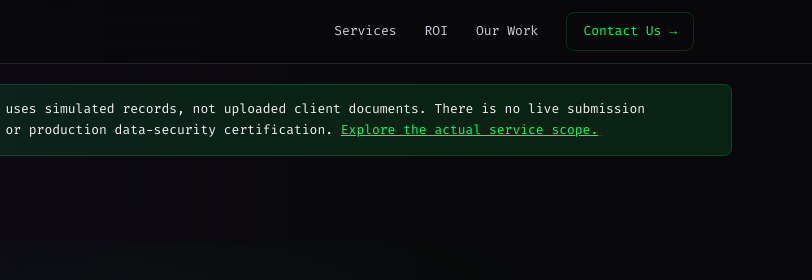
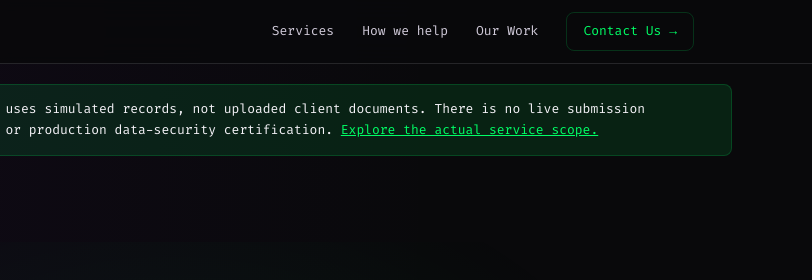
Before and after one commit to Ayoleyi-dev/Marvelous-Ascent, a plain HTML site: page automated-document-processing.html in a window 1280 px wide. Shown: the top 280 px of the page, 468-1280 px from the left. Drawn offline with Linux system fonts and the light colour scheme.

Commit message:
fix: improve mobile navigation and remove obsolete homepage links

```diff
--- a/automated-document-processing.html
+++ b/automated-document-processing.html
@@ -34,7 +34,7 @@
 
       <nav class="primary-nav" aria-label="Primary navigation">
         <a href="services.html"    class="nav-link">Services</a>
-        <a href="index.html#roi"         class="nav-link">ROI</a>
+        <a href="index.html#problems"         class="nav-link">How we help</a>
         <a href="index.html#work"        class="nav-link">Our Work</a>
         <a href="index.html#contact"     class="nav-link nav-link--cta">Contact Us <span aria-hidden="true">→</span></a>
       </nav>
@@ -47,7 +47,7 @@
 
     <nav class="mobile-nav" id="mobile-nav" aria-hidden="true" aria-label="Mobile navigation">
       <a href="services.html"   class="mobile-nav__link">Services</a>
-      <a href="index.html#roi"        class="mobile-nav__link">ROI Calculator</a>
+      <a href="index.html#problems"        class="mobile-nav__link">How we help</a>
       <a href="index.html#work"       class="mobile-nav__link">Our Work</a>
       <a href="index.html#contact"    class="mobile-nav__link mobile-nav__link--cta">Contact Us</a>
     </nav>
```
